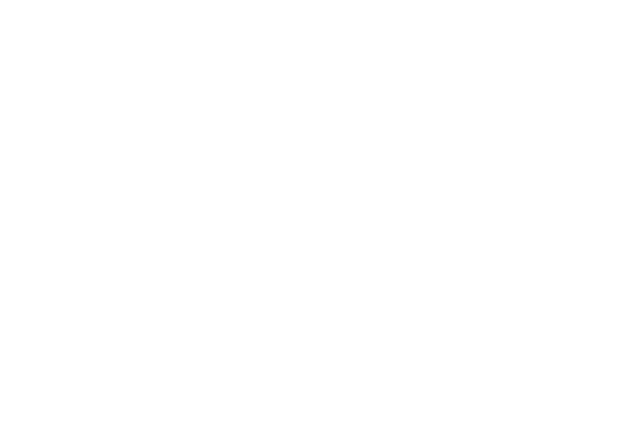
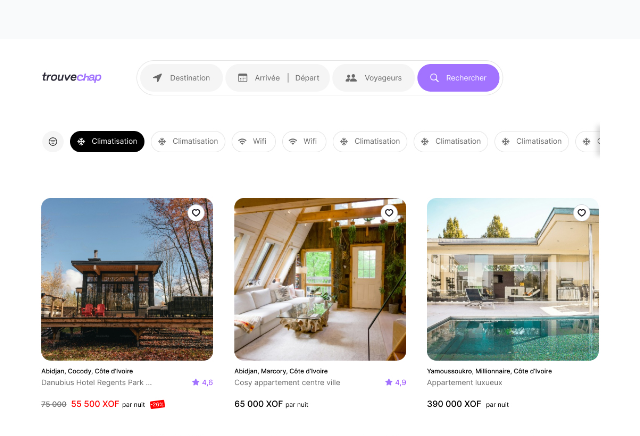
Before and after one commit to angegoua/monarchparis, a Next.js app: page / in a window 1280 px wide. Shown: the part 826-1262 px from the top of the page, without its empty margins (320-960 px from the left). Before the commit the page ends 800 px from the top, so only its background shows below. Built offline with nearby package versions, Linux system fonts and the light colour scheme.

Commit message:
:construction: feat: add works section

```diff
--- /dev/null
+++ b/app/components/showcase-project.tsx
@@ -0,0 +1,15 @@
+import Image from 'next/image'
+import React from 'react'
+
+export const ShowcaseProject = ({ src }: { src?: string }) => {
+  return (
+    <div className='flex items-center justify-center border rounded-lg border-gray-100 bg-gray-50 p-16'>
+      <Image
+        src='/images/projects/tc-scrnsht.jpg'
+        width={1440}
+        height={950}
+        alt='Trouvechap project screenshot'
+      />
+    </div>
+  )
+}
--- a/app/page.tsx
+++ b/app/page.tsx
@@ -1,11 +1,12 @@
 import Image from 'next/image'
 import { Button } from './components/Button'
 import logo from './logo.svg'
+import { ShowcaseProject } from './components/showcase-project'
 
 export default function Home() {
   return (
     <main>
-      <div className='min-h-screen flex flex-col justify-center mb-xl max-w-lg mx-auto gap-24 pb-36'>
+      <section className='min-h-screen flex flex-col justify-center mb-xl max-w-lg mx-auto gap-24 pb-36'>
         <Image src={logo} width={30} height={30} alt="Studio's logo" />
         <div>
           <h1 className='text-3xl font-display leading-tight text-neutral-400'>
@@ -20,7 +21,27 @@
             <Button variant='secondary'>Get in touch</Button>
           </div>
         </div>
-      </div>
+      </section>
+
+      <section id='works' className='max-w-4xl mx-auto'>
+        <div className='flex flex-col gap-8 mb-32'>
+          {Array.from({ length: 2 }).map((_, index) => (
+            <ShowcaseProject key={index} />
+          ))}
+        </div>
+
+        <div className='flex flex-col gap-8 mb-16'>
+          {Array.from({ length: 3 }).map((_, index) => (
+            <ShowcaseProject key={index} />
+          ))}
+        </div>
+
+        <div className='flex flex-col gap-8 mb-16'>
+          {Array.from({ length: 1 }).map((_, index) => (
+            <ShowcaseProject key={index} />
+          ))}
+        </div>
+      </section>
     </main>
   )
 }
```
Also changed, not shown: public/images/projects/tc-scrnsht.jpg (added).
